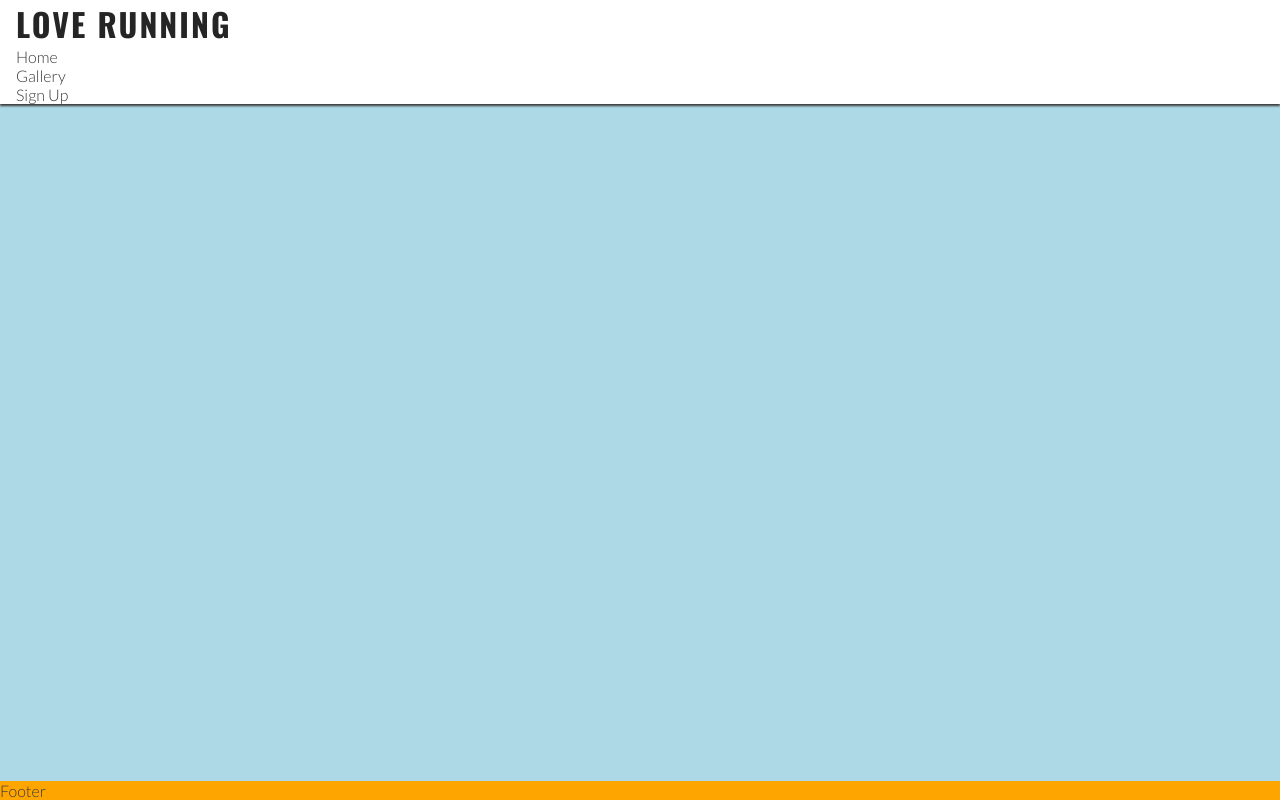
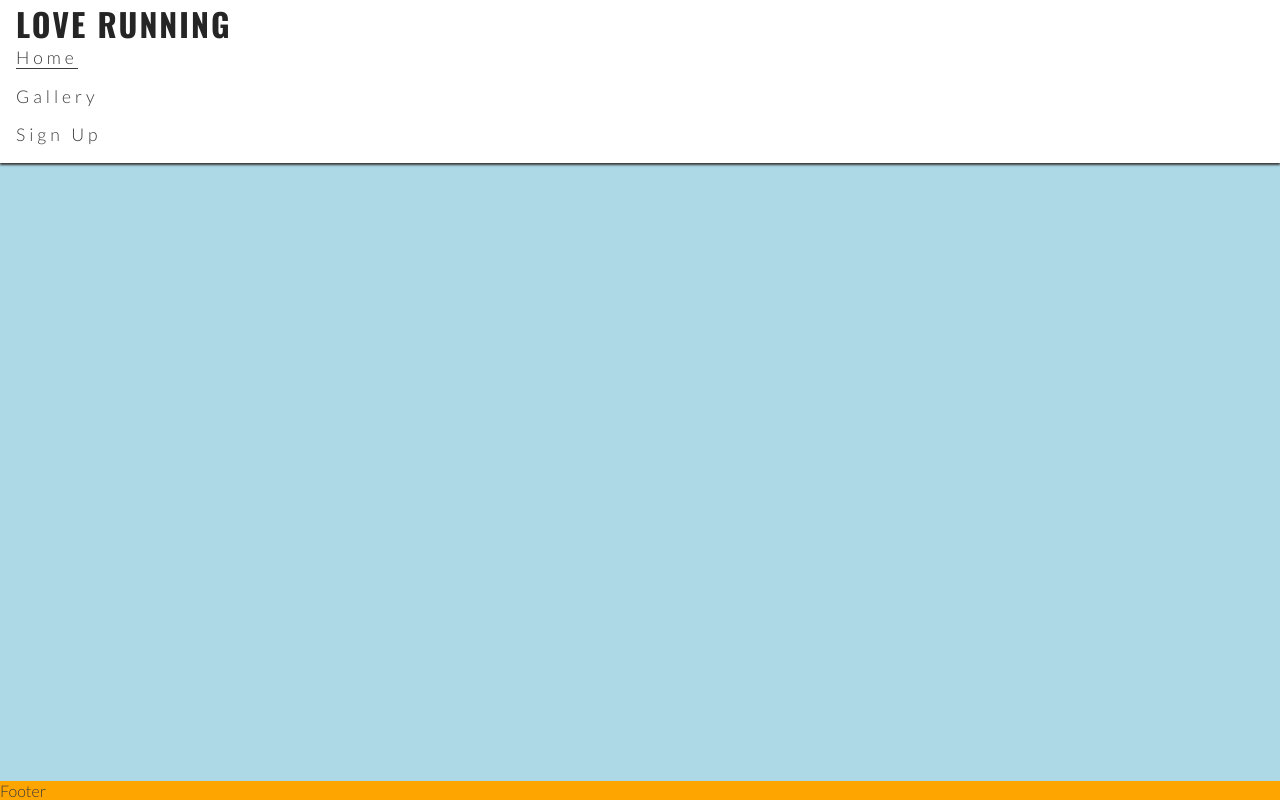
Before and after one commit to Rob-C-89/love-running, a plain HTML site: page index.html in a window 1280 px wide. Drawn offline with nearby package versions, Linux system fonts and the light colour scheme.

Commit message:
Add style to menu list d

```diff
--- a/assets/css/style.css
+++ b/assets/css/style.css
@@ -58,6 +58,20 @@ h1 {
 
 }
 
+#menu   {
+    font-size: 110%;
+    letter-spacing: 4px;
+    list-style-type: none;
+}
+
+#menu > li {
+    margin-bottom: 1em;
+}
+
+.active {
+    border-bottom: 1px solid #3a3a3a;
+}
+
 /*main*/
 main {
     background-color: lightblue;
--- a/index.html
+++ b/index.html
@@ -35,10 +35,10 @@
         <h1 id="logo">Love Running</h1>
       </a>
       <nav>
-        <ul>
-          <ul><a href="">Home</a></ul>
-          <ul><a href="">Gallery</a></ul>
-          <ul><a href="">Sign Up</a></ul>
+        <ul id="menu" >
+          <li><a href="" class="active">Home</a></li>
+          <li><a href="">Gallery</a></li>
+          <li><a href="">Sign Up</a></li>
         </ul>
       </nav>
     </header>
```
